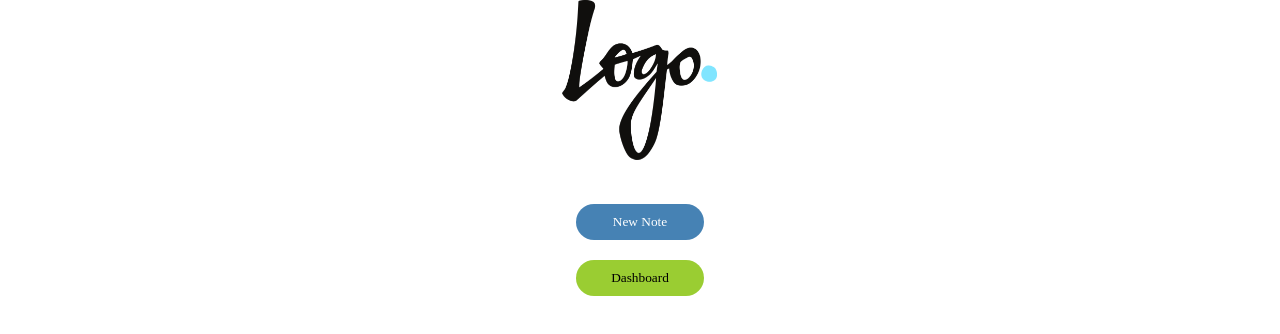
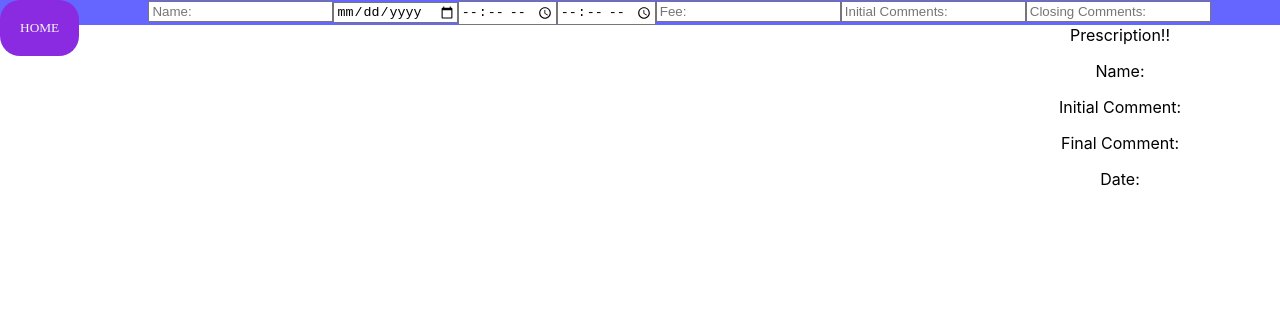
Before and after one commit to MuhSharjeel/note, a React (Create React App) app: page /intake-note in a window 1280 px wide. Shown: the top 334 px of the page. Built offline with nearby package versions, Linux system fonts and the light colour scheme.

Commit message:
Second commit

```diff
--- a/package.json
+++ b/package.json
@@ -8,7 +8,9 @@
     "@testing-library/user-event": "^7.1.2",
     "react": "^16.13.1",
     "react-dom": "^16.13.1",
-    "react-scripts": "3.4.1"
+    "react-router": "^5.2.0",
+    "react-router-dom": "^5.2.0",
+    "react-scripts": "^3.4.3"
   },
   "scripts": {
     "start": "react-scripts start",
--- a/src/App.js
+++ b/src/App.js
@@ -1,13 +1,19 @@
 import React from 'react';
 import './App.css';
-import Face from './containers/Main/Main'
+import {BrowserRouter, Route} from 'react-router-dom'
+import Main from './containers/Main/Main'
+import Second from './containers/Second/Second'
 
 function App() {
   return (
     <div className="App">
 
     <div>
-      <Face/>
+    <BrowserRouter>
+
+    <Route path="/" exact component={Main}/>
+    <Route path="/intake-note" component={Second}/>
+    </BrowserRouter>
     </div>
     </div>
   );
--- a/src/components/Face_Options/UI_Options/UI_Options.js
+++ b/src/components/Face_Options/UI_Options/UI_Options.js
@@ -1,5 +1,6 @@
 import React from 'react'
 import './UI_Options.css'
+import {Link} from 'react-router-dom'
 
 const UI_Options = (props) => {
 
@@ -21,7 +22,7 @@ const UI_Options = (props) => {
         <br/>
 
             <p><input type="radio"/> <span className="dist"/>Blank Note <br/>
-                <input type="radio"/> <span className="dist"/>Intake Note <br/>
+                <input type="radio"/> <span className="dist"/><Link to="/intake-note">Intake Note</Link><br/>
                 <input type="radio"/> <span className="dist"/>Treatment Note <br/>
                 <input type="radio"/> <span className="dist"/>Termination Summary <br/>
                 <input type="radio"/> <span className="dist"/>Blank Note <br/>
--- a/src/containers/Main/Main.js
+++ b/src/containers/Main/Main.js
@@ -5,7 +5,7 @@ import Two_options from '../../components/Face_Options/UI_Options/UI_Option/UI_O
 import Backdrop from '../../components/Face_Options/Backdrop/Backdrop'
 import Second from'../Second/Second'
 //import classes from './Main.css'
-
+import {BrowserRouter} from 'react-router-dom'
 
 class Main extends Component{
 
@@ -63,9 +63,13 @@ class Main extends Component{
                     transform: !(this.state.blank_note) ? 'translateY(0)' : 'translateY(-100vh)',
                     opacity: !(this.state.blank_note) ? '1' : '0'
                 }}>
-                    <Second back= {this.blanknoteHandler}/>
+
+                    <BrowserRouter>
+                        <Second back= {this.blanknoteHandler}/>
+                    </BrowserRouter>
+                    </div>
+
                 </div>
-            </div>
             );
         }
     }
--- a/src/containers/Second/Second.js
+++ b/src/containers/Second/Second.js
@@ -2,6 +2,7 @@ import React, {Component} from 'react'
 import './Second.css'
 import Header from '../../components/Top/Top'
 import Prescription from './Prescription/Prescription'
+import {Route} from 'react-router-dom'
 
 class Second extends Component{
 
@@ -37,6 +38,8 @@ class Second extends Component{
 
                 <div>
 
+                <Route path="/hello" exact render={()=><h1>Hello</h1>}/>
+
                 <Header
                     namechange={this.newnameHandler}
                     addresschange={this.init_commentHandler}
```
Also changed, not shown: 1 other file (tests, documents, lock files or other folders).
